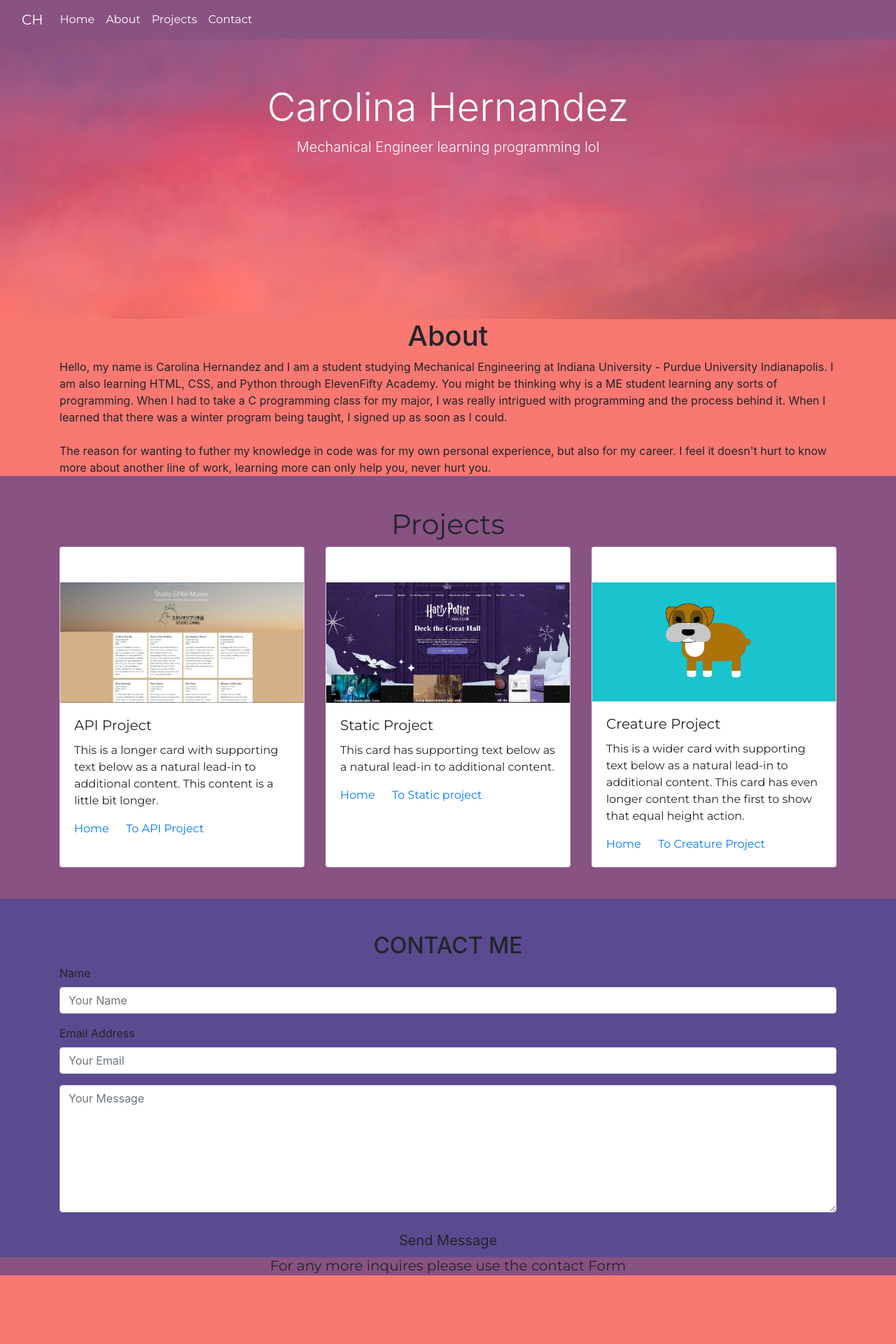
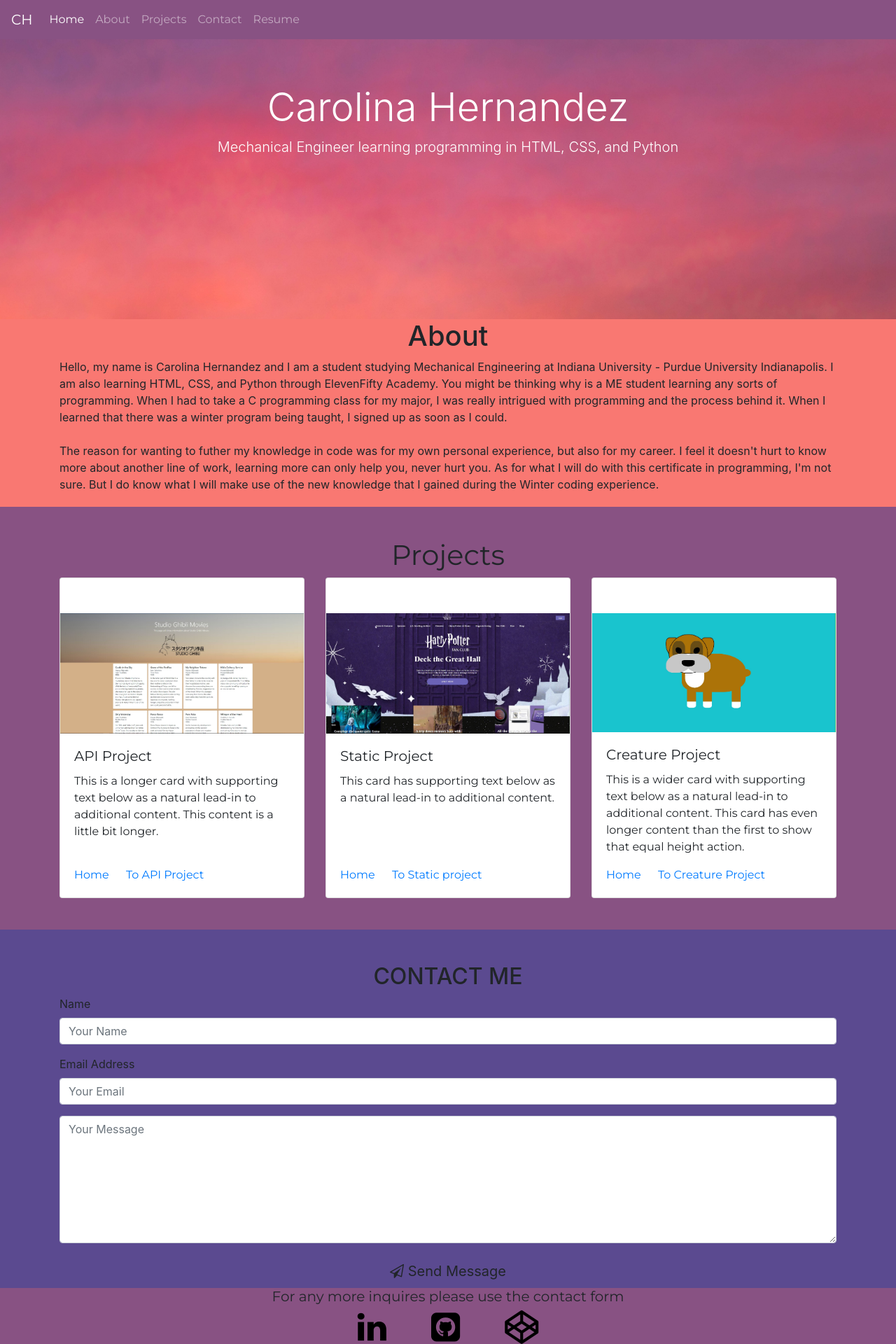
Before and after one commit to hcarolina/portfolio, a plain HTML site: page index.html in a window 1280 px wide. Shown: the whole page at 70% size. Before the commit the page ends 1822 px from the top, so only its background shows below. Drawn offline with nearby package versions, Linux system fonts and the light colour scheme.

Commit message:
second commit

```diff
--- a/css/about.css
+++ b/css/about.css
@@ -1,3 +1,8 @@
 #About{
     background-color: var(--pink);
+    font-family: 'Montserrat',  sans-serif ;
 }
+
+#AboutMe{
+    padding-bottom: 20px;
+}
--- a/css/footer.css
+++ b/css/footer.css
@@ -2,5 +2,9 @@
     background-color: var(--purple);
     font-family: 'Montserrat',  sans-serif ;
     text-align: center;
-    height: 26px;
+    height: 80px;
 }
+
+.social a{
+    margin: 30px;
+}
--- a/css/navbar.css
+++ b/css/navbar.css
@@ -6,3 +6,6 @@
 .navbar a{
     color: white;
 }
+.navbar-toggler-icon{
+    color: white;
+}
--- a/index.html
+++ b/index.html
@@ -12,25 +12,35 @@
     <link href="https://fonts.googleapis.com/css2?family=Montserrat&display=swap" rel="stylesheet">
     <!-- CSS FILE -->
     <link rel="stylesheet" href="./css/main.css">
+    <!-- font awesome -->
+    <link rel="stylesheet" href="https://cdnjs.cloudflare.com/ajax/libs/font-awesome/4.7.0/css/font-awesome.min.css">
 </head>
 <body>
 
     <!-- NAVBAR -->
-    <nav class="navbar navbar-expand-lg">
-        <div class="container-fluid">
+    <nav class="navbar navbar-expand-lg navbar-dark">
         <a class="navbar-brand" href="#">CH</a>
-            <button class="navbar-toggler" type="button" data-bs-toggle="collapse" data-bs-target="#navbarNavAltMarkup"
-                aria-controls="navbarNavAltMarkup" aria-expanded="false" aria-label="Toggle navigation">
+        <button class="navbar-toggler" type="button" data-toggle="collapse" data-target="#navbarNav" aria-controls="navbarNav" aria-expanded="false" aria-label="Toggle navigation">
           <span class="navbar-toggler-icon"></span>
         </button>
-            <div class="collapse navbar-collapse" id="navbarNavAltMarkup">
-                <div class="navbar-nav">
-                    <a class="nav-link active" aria-current="page" href="#">Home</a>
-                    <a class="nav-link" href="#About">About</a>
+        <div class="collapse navbar-collapse" id="navbarNav">
+          <ul class="navbar-nav">
+            <li class="nav-item active">
+              <a class="nav-link" href="#">Home <span class="sr-only">(current)</span></a>
+            </li>
+            <li class="nav-item">
+              <a class="nav-link" href="#about">About</a>
+            </li>
+            <li class="nav-item">
               <a class="nav-link" href="#projects">Projects</a>
+            </li>
+            <li class="nav-item">
                 <a class="nav-link" href="#contact">Contact</a>
-                </div>
-            </div>
+            </li>
+            <li class="nav-item">
+                <a class="nav-link" href="https://docs.google.com/document/d/1bPL0P74rMnpzq91lj4c5xck2i2eLNmOEQvKDCYZGaYU/edit?usp=sharing" target="_blank">Resume</a>
+            </li>
+          </ul>
         </div>
       </nav>
 
@@ -38,21 +48,20 @@
     <div class="jumbotron jumbotron-fluid">
         <div class="container text-center">
             <h1 class="display-4">Carolina Hernandez</h1>
-            <p class="lead">Mechanical Engineer learning programming lol</p>
+            <p class="lead">Mechanical Engineer learning programming in HTML, CSS, and Python</p>
         </div>
     </div>
 
       <!-- ABOUT -->
-      <section id="About Me">
+      <section id="AboutMe">
         <h1 style="text-align: center">About</h1>
-        <!-- total of 12 grids when working with bootstrap layout -->
         <div class="container">
             <div class="row">
                 <div class="col-12">
                     Hello, my name is Carolina Hernandez and I am a student studying Mechanical Engineering at Indiana University - Purdue University Indianapolis. I am also learning HTML, CSS, and Python through ElevenFifty Academy. You might be thinking why is a ME student learning any sorts of programming. When I had to take a C programming class for my major, I was really intrigued with programming and the process behind it. When I learned that there was a winter program being taught, I signed up as soon as I could.
                     <br>
                     <br>
-                    The reason for wanting to futher my knowledge in code was for my own personal experience, but also for my career. I feel it doesn't hurt to know more about another line of work, learning more can only help you, never hurt you.
+                    The reason for wanting to futher my knowledge in code was for my own personal experience, but also for my career. I feel it doesn't hurt to know more about another line of work, learning more can only help you, never hurt you. As for what I will do with this certificate in programming, I'm not sure. But I do know what I will make use of the new knowledge that I gained during the Winter coding experience.
                 </div>
             </div>
         </div>
@@ -61,34 +70,39 @@
     <!-- PROJECTS -->
     <section id="projects">
         <h1 style="text-align: center">Projects</h1>
-        <!-- total of 12 grids when working with bootstrap layout -->
         <div class="container">
             <div class="card-deck">
                 <div class="card">
                   <img src="./assets/APIScreenShot.JPG" class="card-img-top SG" alt="...">
-                  <div class="card-body">
+                  <div class="card-body d-flex flex-column">
                     <h5 class="card-title">API Project</h5>
                     <p class="card-text">This is a longer card with supporting text below as a natural lead-in to additional content. This content is a little bit longer.</p>
+                    <div class="links mt-auto">
                         <a href="#" class="card-link">Home</a>
-                    <a href="https://ch-studio-ghibli-api.web.app/" class="card-link">To API Project</a>
+                        <a href="https://ch-studio-ghibli-api.web.app/" class="card-link" target="_blank">To API Project</a>
+                    </div>
                   </div>
                 </div>
                 <div class="card">
                   <img src="./assets/HH_staticlayout.JPG" class="card-img-top HP" alt="...">
-                  <div class="card-body">
+                  <div class="card-body d-flex flex-column">
                     <h5 class="card-title">Static Project</h5>
                     <p class="card-text">This card has supporting text below as a natural lead-in to additional content.</p>
+                    <div class="links mt-auto">
                         <a href="#" class="card-link">Home</a>
-                    <a href="https://hcarolina.github.io/StaticLayout/" class="card-link">To Static project </a>
+                        <a href="https://hcarolina.github.io/StaticLayout/" class="card-link" target="_blank">To Static project </a>
+                    </div>
                   </div>
                 </div>
                 <div class="card">
                   <img src="./assets/creatureScreenShot.JPG" class="card-img-top CR" alt="...">
-                  <div class="card-body">
+                  <div class="card-body d-flex flex-column">
                     <h5 class="card-title">Creature Project</h5>
                     <p class="card-text">This is a wider card with supporting text below as a natural lead-in to additional content. This card has even longer content than the first to show that equal height action.</p>
+                    <div class="links mt-auto">
                         <a href="#" class="card-link">Home</a>
-                    <a href="https://ch-creature-project.firebaseapp.com/" class="card-link">To Creature Project</a>
+                        <a href="https://ch-creature-project.firebaseapp.com/" class="card-link" target="_blank">To Creature Project</a>
+                    </div>
                 </div>
               </div>
         </div>
@@ -143,15 +157,24 @@
 <!-- FOOTER -->
 <section id="footer">
     <div class="container">
-        <h5>For any more inquires please use the contact Form</h5>
+        <h5>For any more inquires please use the contact form</h5>
+    </div>
+    <div class="social">
+        <a href="https://www.linkedin.com/in/carolina--hernandez/" target="_blank">
+            <i class="fa fa-linkedin" style="font-size:48px;color:black"></i>
+        </a>
+        <a href="https://github.com/hcarolina" target="_blank">
+            <i class="fa fa-github-square" style="font-size:48px;color:black"></i>
+        </a>
+        <a href="https://codepen.io/hcarolina" target="_blank">
+            <i class="fa fa-codepen" style="font-size:48px;color:black"></i>
+        </a>
     </div>
 </section>
 
-    <script src="https://code.jquery.com/jquery-3.5.1.slim.min.js"
-        integrity="sha384-DfXdz2htPH0lsSSs5nCTpuj/zy4C+OGpamoFVy38MVBnE+IbbVYUew+OrCXaRkfj"
-        crossorigin="anonymous"></script>
-    <script src="https://cdn.jsdelivr.net/npm/bootstrap@4.5.3/dist/js/bootstrap.bundle.min.js"
-        integrity="sha384-ho+j7jyWK8fNQe+A12Hb8AhRq26LrZ/JpcUGGOn+Y7RsweNrtN/tE3MoK7ZeZDyx"
-        crossorigin="anonymous"></script>
+    <script src="https://code.jquery.com/jquery-3.5.1.slim.min.js" integrity="sha384-DfXdz2htPH0lsSSs5nCTpuj/zy4C+OGpamoFVy38MVBnE+IbbVYUew+OrCXaRkfj" crossorigin="anonymous"></script>
+    <script src="https://cdn.jsdelivr.net/npm/popper.js@1.16.1/dist/umd/popper.min.js" integrity="sha384-9/reFTGAW83EW2RDu2S0VKaIzap3H66lZH81PoYlFhbGU+6BZp6G7niu735Sk7lN" crossorigin="anonymous"></script>
+    <script src="https://cdn.jsdelivr.net/npm/bootstrap@4.5.3/dist/js/bootstrap.min.js" integrity="sha384-w1Q4orYjBQndcko6MimVbzY0tgp4pWB4lZ7lr30WKz0vr/aWKhXdBNmNb5D92v7s" crossorigin="anonymous"></script>
+
 </body>
 </html>
```
Lines whose indentation alone changed are shown as unchanged.
